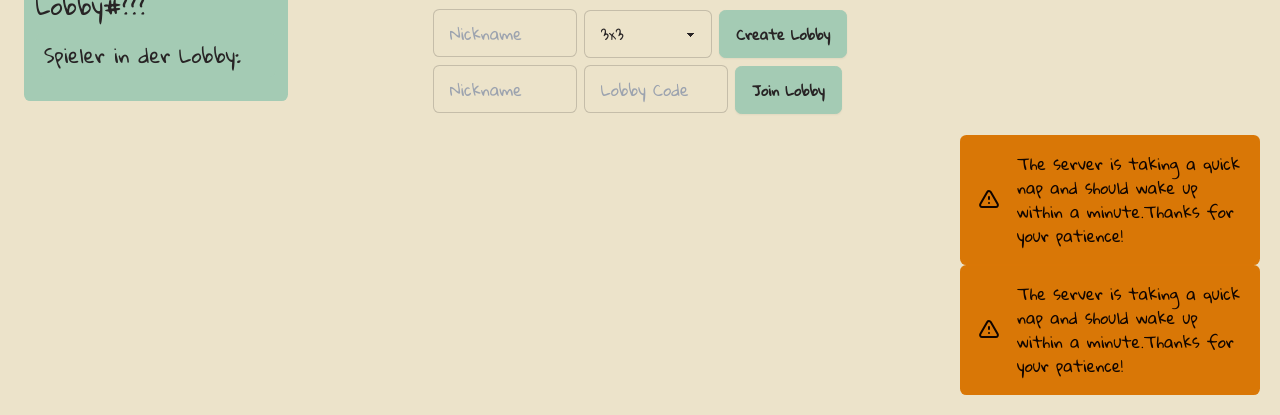
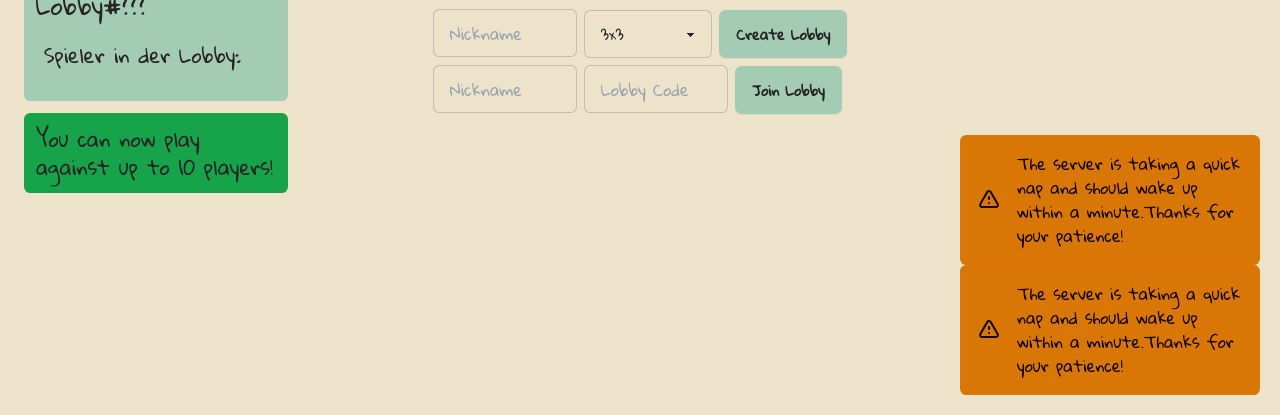
Before and after one commit to notacodes/puzzle, a website: page multiplayer.html in a window 1280 px wide. Shown: the part 385-800 px from the top of the page. Drawn offline with nearby package versions, Linux system fonts and the light colour scheme.

Commit message:
adding 10 player support

```diff
--- a/multiplayer.html
+++ b/multiplayer.html
@@ -130,6 +130,9 @@
           <button id="leaveLobby" class="btn btn-primary m-1 " style="display: none;">Leave Lobby</button>
         </div>
       </div>
+      <div class="bg-success w-auto rounded-box mt-3 mb-3 p-3">
+        <p class="text-xl">You can now play against up to 10 players!</p>
+      </div>
     </div>
     <div class="flex items-center justify-center flex-col">
       <p class="text-6xl mb-10">Multiplayer Puzzle</p>
@@ -216,6 +219,7 @@
             updatePlayerList(data.players);
             break;
           case 'gameStarted':
+            console.log('Game started');
             document.getElementById('playagain-container').style.display = 'none';
             document.getElementById('container').style.display = 'block';
             document.getElementById('lobbystart').style.display = 'none';
```
